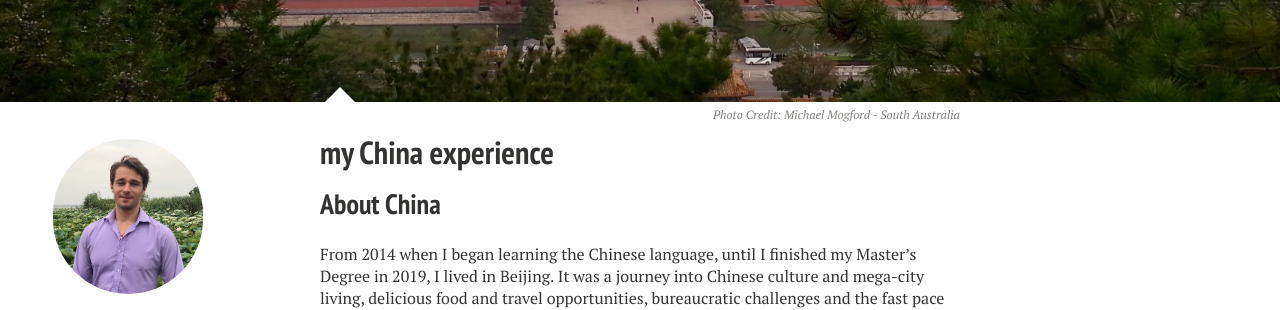
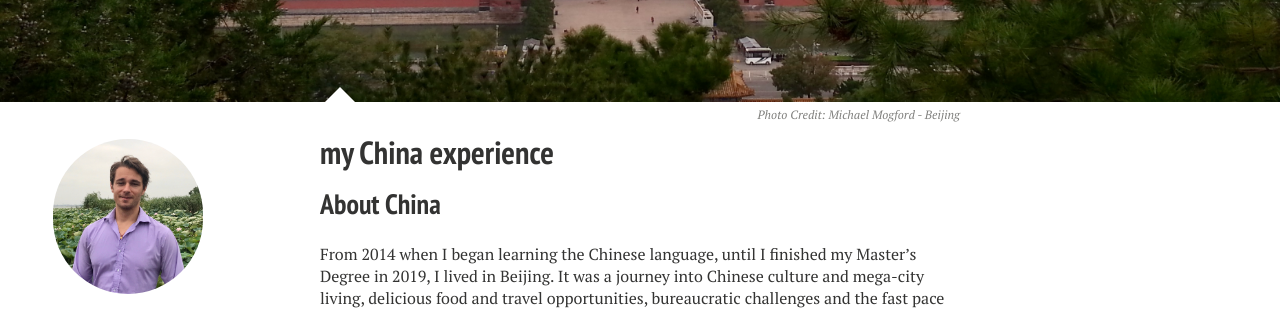
Before and after one commit to MLMogford/MLMogford.github.io, a Jekyll site: the page built from thoughts/index.md, in a window 1280 px wide. Shown: the part 319-629 px from the top of the page. Built offline with Jekyll 4.4.1, drawn with Linux system fonts in a browser that asks for light colours; nearby versions of some CDN libraries.

Commit message:
Update index.md

```diff
--- a/thoughts/index.md
+++ b/thoughts/index.md
@@ -6,7 +6,7 @@ comments: true
 
 image:
   feature: beijing01.jpg
-  credit: Michael Mogford - South Australia
+  credit: Michael Mogford - Beijing
   creditlink: http://mlmogford.dev/
 ---
 
```
